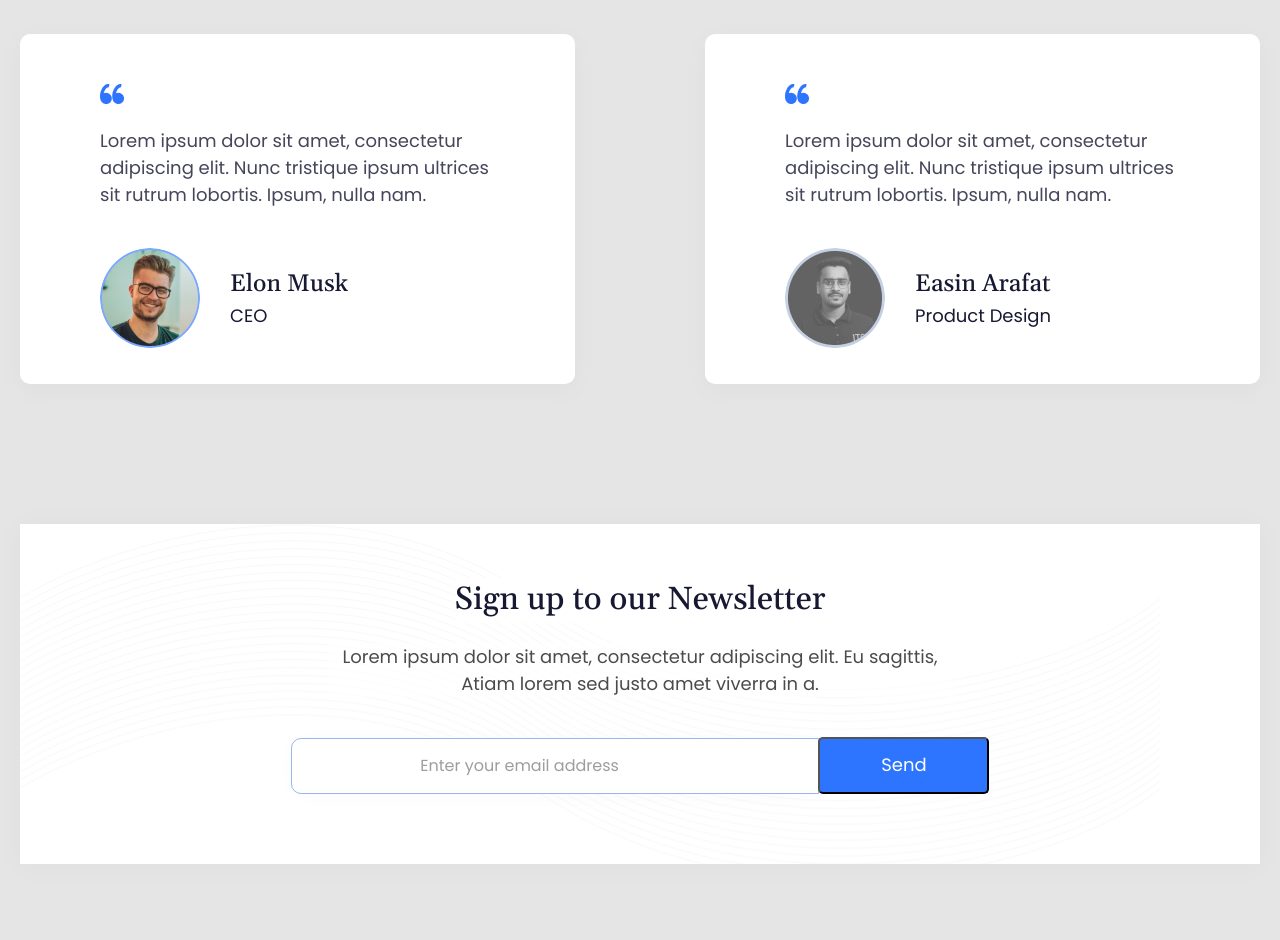
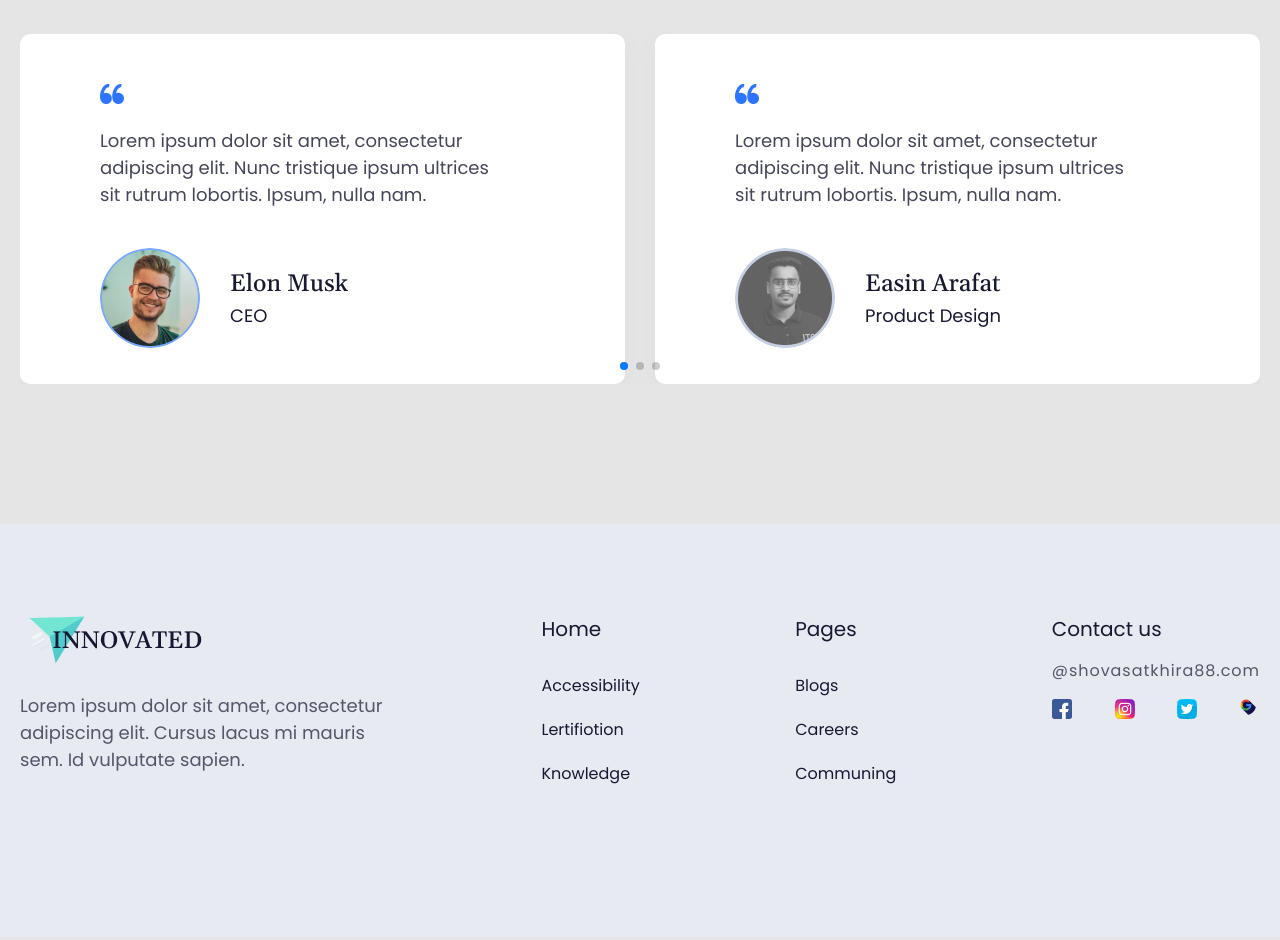
Before and after one commit to anuarbekkamzinov/Innovated, a plain HTML site: page index.html in a window 1280 px wide. Shown: the part 2140-3080 px from the top of the page. Drawn offline with nearby package versions, Linux system fonts and the light colour scheme.

Commit message:
сделал

```diff
--- a/index.html
+++ b/index.html
@@ -10,10 +10,8 @@
   <link href="https://fonts.googleapis.com/css2?family=Lato:wght@400;700&family=Poppins&display=swap" rel="stylesheet">
   <link rel="preconnect" href="https://fonts.googleapis.com">
   <link rel="preconnect" href="https://fonts.gstatic.com" crossorigin>
-  <link
-    href="https://fonts.googleapis.com/css2?family=Gelasio:ital,wght@0,500;0,600;1,400&family=Lato:wght@400;700&family=Poppins&display=swap"
-    rel="stylesheet">
-
+  <link rel="stylesheet" href="https://unpkg.com/swiper@7/swiper-bundle.min.css"/>
+  <link href="https://fonts.googleapis.com/css2?family=Gelasio:ital,wght@0,500;0,600;1,400&family=Lato:wght@400;700&family=Poppins&display=swap" rel="stylesheet">
   <link rel="stylesheet" href="/css/normalize.css">
   <link rel="stylesheet" href="/css/style.css">
   <title>Innovated</title>
@@ -104,25 +102,26 @@
         </div>
       </div>
 
-      <div class="swiper main__swiper">
+      <div class="main__swiper">
         <div class="main--swiper">
           <h5 class="main--swiper__h5">
             <img class="main--swiper-img__line" src="./img/main__swiper/Line 3.png" alt="Line">
             What our customar are saying
           </h5>
           <div class="main--swiper__arrows">
-            <button class="  main--swiper-arrows__button">
+            <button class="main--swiper-arrows__button my-swiper-btn-prev">
               <img class=" main--swiper-img main--swiper-img__left " src="./img/main__swiper/right.png" alt="left">
             </button>
-            <button class="swiper-button-next main--swiper-arrows__button main--swiper-arrows__buttonStyle">
+            <button class="main--swiper-arrows__button main--swiper-arrows__buttonStyle my-swiper-btn-next">
               <img class="main--swiper-img main--swiper-img__right " src="./img/main__swiper/right.png" alt="right">
             </button>
           </div>
         </div>
 
-        <div class="swiper-wrapper main--swiper__cart">
+        <div class="my-swiper-slider swiper">
+          <div class="swiper-wrapper">
 
-          <div class="main--swiper-cart__user">
+            <div class="swiper-slide main--swiper-cart__user">
               <img class="main--swiper--cart-user__img" src="./img/main__swiper/Group 8.png" alt="Group 8">
               <p class="main--swiper--cart-user__text">
                 Lorem ipsum dolor sit amet, consectetur adipiscing elit.
@@ -140,7 +139,43 @@
               </div>
             </div>
 
-          <div class="main--swiper-cart__user">
+            <div class="swiper-slide main--swiper-cart__user">
+              <img class="main--swiper--cart-user__img" src="./img/main__swiper/Group 8.png" alt="Group 8">
+              <p class="main--swiper--cart-user__text">
+                Lorem ipsum dolor sit amet, consectetur adipiscing elit.
+                Nunc tristique ipsum ultrices sit rutrum lobortis. Ipsum, nulla nam.
+              </p>
+
+
+              <div class="main--swiper--cart-user__avatars">
+                <img class="main--swiper--cart--user-avatars__img" src="/img/main__swiper/avatar1.png" alt="avatar1">
+                <h5 class="main--swiper--cart--user-avatars__h5">
+                  Easin Arafat
+                  <span class="main--swiper--cart--user-avatars__span"> Product Design</span>
+                </h5>
+
+              </div>
+            </div>
+
+            <div class="swiper-slide main--swiper-cart__user">
+              <img class="main--swiper--cart-user__img" src="./img/main__swiper/Group 8.png" alt="Group 8">
+              <p class="main--swiper--cart-user__text">
+                Lorem ipsum dolor sit amet, consectetur adipiscing elit.
+                Nunc tristique ipsum ultrices sit rutrum lobortis. Ipsum, nulla nam.
+              </p>
+
+
+              <div class="main--swiper--cart-user__avatars">
+                <img class="main--swiper--cart--user-avatars__img" src="/img/main__swiper/avatar1.png" alt="avatar1">
+                <h5 class="main--swiper--cart--user-avatars__h5">
+                  Easin Arafat
+                  <span class="main--swiper--cart--user-avatars__span"> Product Design</span>
+                </h5>
+
+              </div>
+            </div>
+
+            <div class="swiper-slide main--swiper-cart__user">
               <img class="main--swiper--cart-user__img" src="./img/main__swiper/Group 8.png" alt="Group 8">
               <p class="main--swiper--cart-user__text">
                 Lorem ipsum dolor sit amet, consectetur adipiscing elit.
@@ -160,24 +195,10 @@
 
 
           </div>
+          <div class="swiper-pagination"></div>
+        </div>
 
 
-        <div class="main--section__newsletter">
-
-          <h5 class="section--newsletter__h5">
-            Sign up to our Newsletter
-          </h5>
-          <p class="section--newsletter__p">
-            Lorem ipsum dolor sit amet, consectetur adipiscing elit.
-            Eu sagittis, Atiam lorem sed justo amet viverra in a.
-          </p>
-          <div class="section--newsletter__emil">
-            <input class="section--newsletter__input" type="text" placeholder="Enter your email address" size="30px">
-            <input class="section--newsletter__inputButton" type="button" value="Send">
-          </div>
-        </div>
-      </div>
-    </div>
   </main>
 
   <footer class="footer">
--- a/script/javaScript.js
+++ b/script/javaScript.js
@@ -1,22 +1,13 @@
-const swiper = new Swiper('.swiper', {
-    slidesPerView: 1,
-    // Optional parameters
-    direction: 'vertical',
-    loop: true,
-
-    // If we need pagination
-    pagination: {
-      el: '.swiper-pagination',
-    },
-
-    // Navigation arrows
-    navigation: {
-      nextEl: '.swiper-button-next',
-      prevEl: '.swiper-button-prev',
-    },
-
-    // And if we need scrollbar
-    scrollbar: {
-      el: '.swiper-scrollbar',
-    },
-  });
+const swiper = new Swiper('.my-swiper-slider', {
+  slidesPerView: 2,
+  loop: false,
+  spaceBetween: 30,
+  navigation: {
+    nextEl: '.my-swiper-btn-next',
+    prevEl: '.my-swiper-btn-prev',
+  },
+  pagination: {
+    el: '.swiper-pagination',
+    type: 'bullets',
+  },
+});
```
Lines whose indentation alone changed are shown as unchanged.
